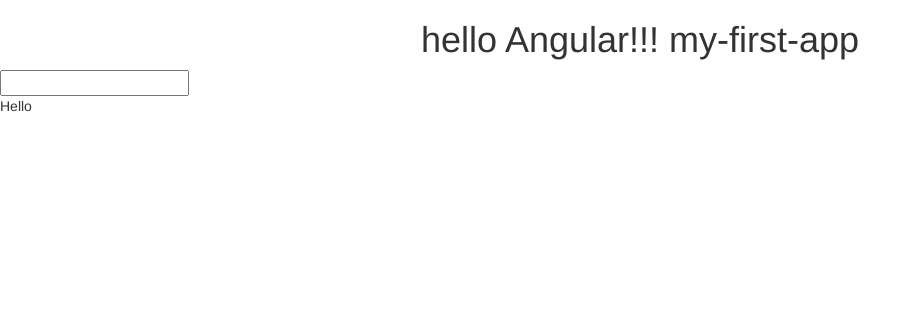
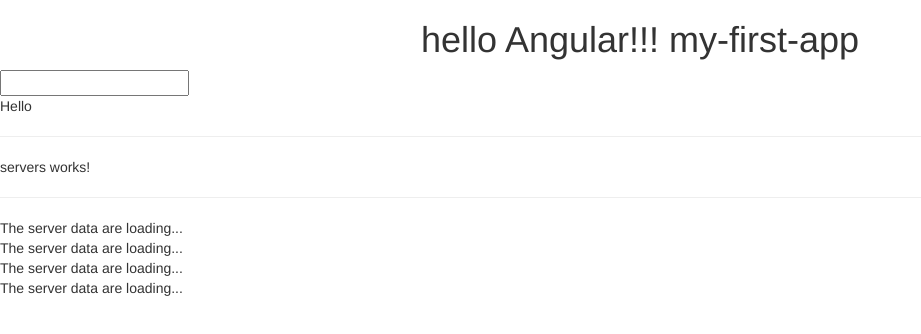
Before and after one commit to borysonok/my-first-app, an Angular app: page / in a window 1280 px wide. Shown: the top 334 px of the page, without its empty margins (0-921 px from the left). Built offline with nearby package versions, Linux system fonts and the light colour scheme.

Commit message:
added servers component

```diff
--- a/src/app/app.component.html
+++ b/src/app/app.component.html
@@ -7,3 +7,8 @@
 
 <input type='text' [(ngModel)]='name'>
 <p>Hello {{name}}</p>
+
+<hr>
+<div>
+  <app-servers></app-servers>
+</div>
--- /dev/null
+++ b/src/app/server/server.component.html
@@ -0,0 +1 @@
+<div>The server data are loading...</div>
--- /dev/null
+++ b/src/app/servers/servers.component.html
@@ -0,0 +1,10 @@
+<p>
+  servers works!
+</p>
+<hr>
+<div>
+  <server-component></server-component>
+  <server-component></server-component>
+  <server-component></server-component>
+  <server-component></server-component>
+</div>
--- /dev/null
+++ b/src/app/servers/servers.component.ts
@@ -0,0 +1,15 @@
+import { Component, OnInit } from '@angular/core';
+
+@Component({
+  selector: 'app-servers',
+  templateUrl: './servers.component.html',
+  styleUrls: ['./servers.component.css']
+})
+export class ServersComponent implements OnInit {
+
+  constructor() { }
+
+  ngOnInit() {
+  }
+
+}
```
Also changed, not shown: src/app/app.module.ts (+5 -2 lines), src/app/server/server.component.ts (added, +9 -0 lines), src/app/servers/servers.component.css (added).
